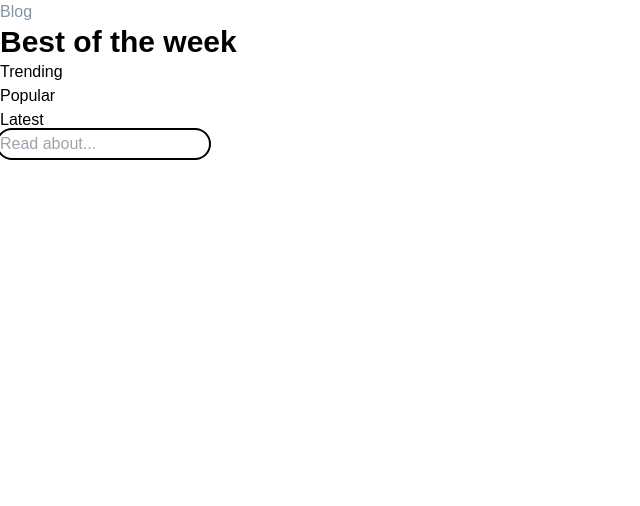
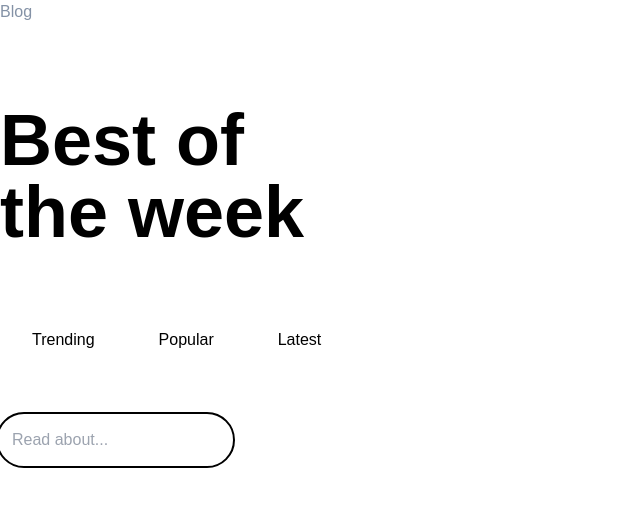
Before and after one commit to MellowMokoen/blog-react, a React (Create React App) app: page / in a window 1280 px wide. Shown: the top 506 px of the page, without its empty margins (0-640 px from the left). Built offline with nearby package versions, Linux system fonts and the light colour scheme.

Commit message:
Styled the 1st section using tailwind css

```diff
--- a/src/Components/Blog.js
+++ b/src/Components/Blog.js
@@ -4,16 +4,24 @@ export default function Blog() {
   return (
     <div>
       <div className="text-gray">Blog</div>
-      <h1 className="text-3xl font-bold">Best of the week</h1>
-      <ul>
-        <li>Trending</li>
-        <li>Popular</li>
-        <li>Latest</li>
+      <h1 className="text-7xl py-20 font-bold">
+        Best of <span class="block">the week</span>
+      </h1>
+      <ul className="flex justify-start">
+        <li className="px-8 no-underline hover:underline cursor-pointer">
+          Trending
+        </li>
+        <li className="px-8 no-underline hover:underline cursor-pointer">
+          Popular
+        </li>
+        <li className="px-8 no-underline hover:underline cursor-pointer">
+          Latest
+        </li>
       </ul>
 
       <input
         type="search"
-        className="rounded-full outline outline-2 outline-offset-2"
+        className="rounded-full p-3 my-16 outline outline-2 outline-offset-2"
         placeholder="Read about..."
       />
     </div>
```
